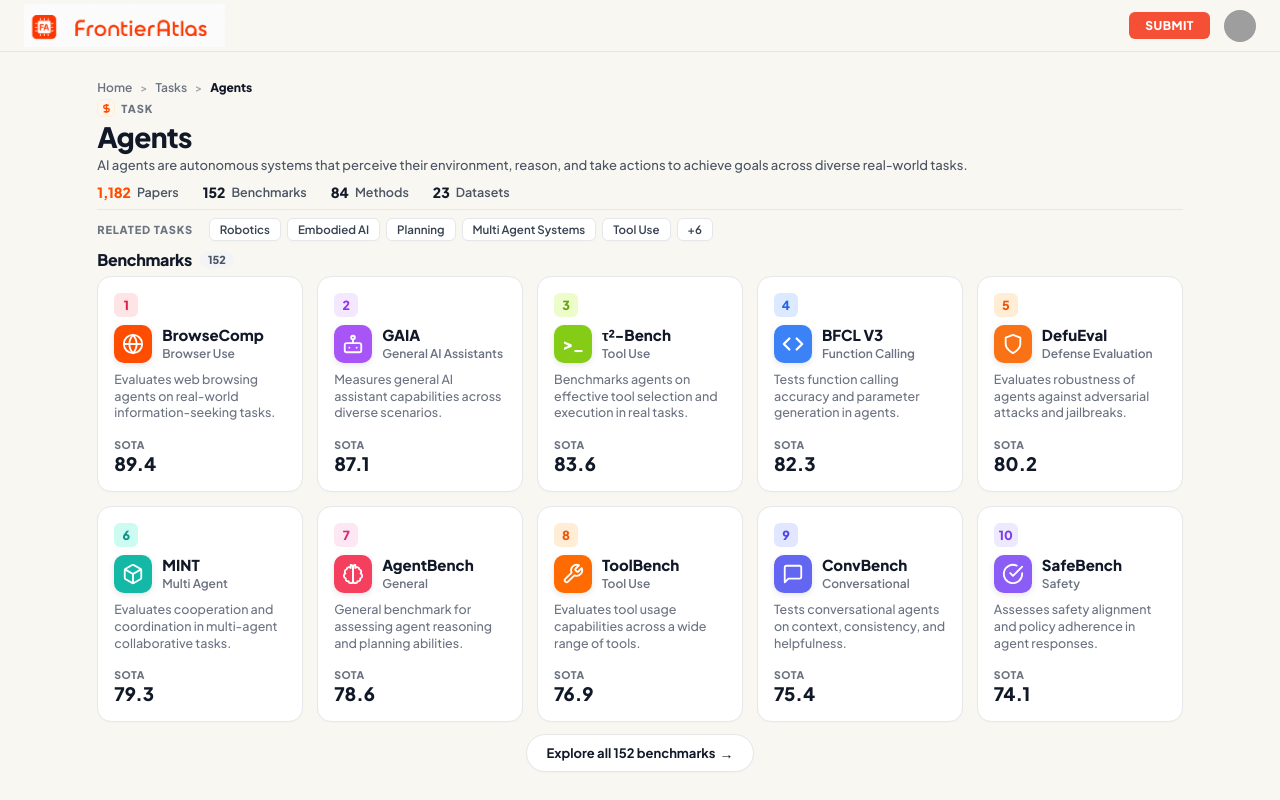
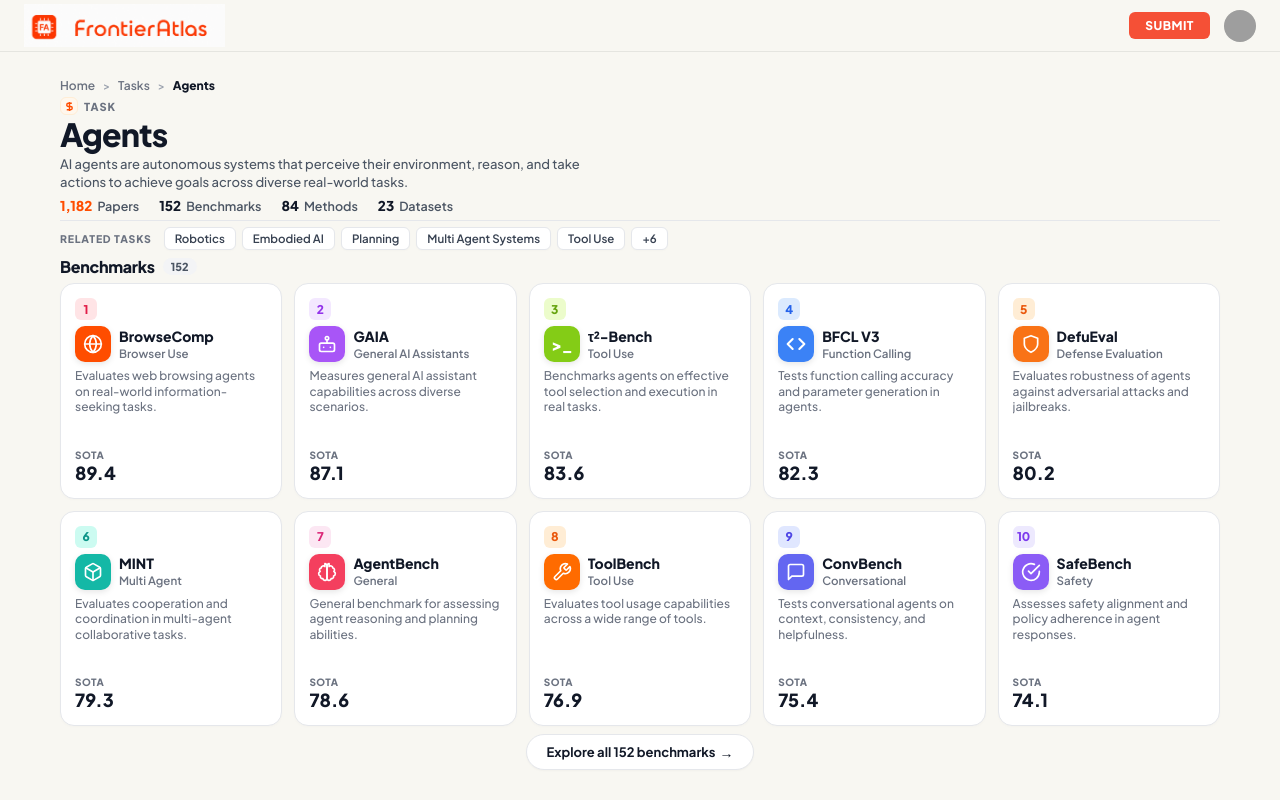
Before and after one commit to Deepak-Solanki04/Frontier_Atlas, a Next.js app: page /agents in a window 1280 px wide. Built offline with nearby package versions, Linux system fonts and the light colour scheme; grey boxes are pictures that could not be loaded.

Commit message:
style: exact mockup replica - full-width container, flex grid fills remaining height, all cards identical size, zero scrollbar

```diff
--- a/app/globals.css
+++ b/app/globals.css
@@ -443,19 +443,16 @@ footer.site-footer-bar {
   height: calc(100vh - 52px);
   max-height: calc(100vh - 52px);
   overflow: hidden !important;
-  display: flex;
-  justify-content: center;
 }
 
 .topic-hero-container {
-  width: 92%;
-  max-width: 1440px;
+  width: 100%;
+  max-width: 100%;
   height: 100%;
-  margin: 0 auto;
-  padding: 12px 24px 8px;
+  margin: 0;
+  padding: 10px 36px 10px;
   display: flex;
   flex-direction: column;
-  justify-content: space-between;
   overflow: hidden;
 }
 
@@ -478,7 +475,7 @@ footer.site-footer-bar {
   display: flex;
   align-items: center;
   gap: 6px;
-  margin-bottom: 4px;
+  margin-bottom: 2px;
   flex-shrink: 0;
 }
 .topic-task-icon {
@@ -500,11 +497,11 @@ footer.site-footer-bar {
 }
 
 .topic-hero-title {
-  font-size: 28px;
+  font-size: 32px;
   font-weight: 800;
   color: #111827;
-  letter-spacing: -0.6px;
-  line-height: 1.15;
+  letter-spacing: -0.8px;
+  line-height: 1.1;
   margin-bottom: 4px;
   flex-shrink: 0;
 }
@@ -514,26 +511,26 @@ footer.site-footer-bar {
   font-weight: 500;
   color: #4b5563;
   line-height: 1.35;
-  max-width: 900px;
-  margin-bottom: 8px;
+  max-width: 560px;
+  margin-bottom: 6px;
   flex-shrink: 0;
 }
 
 .topic-stats-row {
   display: flex;
   align-items: center;
-  gap: 24px;
+  gap: 20px;
   flex-wrap: wrap;
-  margin-bottom: 8px;
+  margin-bottom: 6px;
   flex-shrink: 0;
 }
 .topic-stat-item {
   display: flex;
   align-items: center;
-  gap: 6px;
+  gap: 5px;
 }
 .topic-stat-count {
-  font-size: 14px;
+  font-size: 13.5px;
   font-weight: 800;
   color: #111827;
 }
@@ -547,7 +544,7 @@ footer.site-footer-bar {
 .topic-hero-divider {
   border: none;
   border-bottom: 1px solid #e5e7eb;
-  margin: 0 0 8px 0;
+  margin: 0 0 6px 0;
   width: 100%;
   flex-shrink: 0;
 }
@@ -555,17 +552,17 @@ footer.site-footer-bar {
 .topic-related-row {
   display: flex;
   align-items: center;
-  gap: 10px;
+  gap: 8px;
   flex-wrap: wrap;
-  margin-bottom: 8px;
+  margin-bottom: 6px;
   flex-shrink: 0;
 }
 .topic-related-label {
-  font-size: 11px;
+  font-size: 10.5px;
   font-weight: 800;
   letter-spacing: 0.8px;
   color: #6b7280;
-  margin-right: 6px;
+  margin-right: 4px;
 }
 .topic-related-chips {
   display: flex;
@@ -616,10 +613,8 @@ footer.site-footer-bar {
 .topic-benchmarks-grid {
   display: grid;
   grid-template-columns: repeat(5, 1fr);
-  grid-template-rows: repeat(2, 1fr);
-  gap: 14px;
-  margin-bottom: 8px;
-  width: 100%;
+  grid-template-rows: 1fr 1fr;
+  gap: 12px;
   flex: 1;
   min-height: 0;
 }
@@ -628,15 +623,14 @@ footer.site-footer-bar {
   background: #ffffff;
   border: 1px solid #e5e7eb;
   border-radius: 14px;
-  padding: 16px;
+  padding: 14px;
   display: flex;
   flex-direction: column;
   justify-content: space-between;
   box-shadow: 0 1px 3px rgba(0,0,0,0.02);
   transition: all 0.2s ease;
-  width: 100%;
-  height: 100%;
   overflow: hidden;
+  min-height: 0;
 }
 .benchmark-card:hover {
   box-shadow: 0 6px 16px rgba(0,0,0,0.06);
@@ -645,28 +639,28 @@ footer.site-footer-bar {
 }
 
 .bench-rank-pill {
-  font-size: 12.5px;
+  font-size: 12px;
   font-weight: 800;
-  width: 24px;
-  height: 24px;
+  width: 22px;
+  height: 22px;
   border-radius: 6px;
   display: flex;
   align-items: center;
   justify-content: center;
-  margin-bottom: 8px;
+  margin-bottom: 6px;
   flex-shrink: 0;
 }
 
 .bench-card-header {
   display: flex;
   align-items: center;
-  gap: 10px;
-  margin-bottom: 8px;
+  gap: 8px;
+  margin-bottom: 6px;
   flex-shrink: 0;
 }
 .bench-icon-box {
-  width: 38px;
-  height: 38px;
+  width: 36px;
+  height: 36px;
   border-radius: 10px;
   display: flex;
   align-items: center;
@@ -676,8 +670,8 @@ footer.site-footer-bar {
   box-shadow: 0 2px 6px rgba(0,0,0,0.1);
 }
 .bench-icon-box svg {
-  width: 22px;
-  height: 22px;
+  width: 20px;
+  height: 20px;
 }
 .bench-title-col {
   display: flex;
@@ -685,7 +679,7 @@ footer.site-footer-bar {
   min-width: 0;
 }
 .bench-name {
-  font-size: 15px;
+  font-size: 14px;
   font-weight: 800;
   color: #111827;
   line-height: 1.2;
@@ -694,43 +688,45 @@ footer.site-footer-bar {
   text-overflow: ellipsis;
 }
 .bench-sub {
-  font-size: 12px;
+  font-size: 11.5px;
   font-weight: 600;
   color: #6b7280;
-  margin-top: 2px;
+  margin-top: 1px;
   white-space: nowrap;
   overflow: hidden;
   text-overflow: ellipsis;
 }
 
 .bench-desc {
-  font-size: 12.5px;
+  font-size: 12px;
   font-weight: 500;
   color: #6b7280;
-  line-height: 1.35;
-  margin-bottom: 8px;
+  line-height: 1.3;
   display: -webkit-box;
   -webkit-line-clamp: 3;
   -webkit-box-orient: vertical;
   overflow: hidden;
+  flex: 1;
+  min-height: 0;
 }
 
 .bench-footer {
   display: flex;
   flex-direction: column;
-  gap: 1px;
+  gap: 0px;
   margin-top: auto;
+  padding-top: 4px;
   flex-shrink: 0;
 }
 .bench-sota-label {
-  font-size: 10.5px;
+  font-size: 10px;
   font-weight: 800;
   color: #6b7280;
   letter-spacing: 0.5px;
   text-transform: uppercase;
 }
 .bench-sota-score {
-  font-size: 18.5px;
+  font-size: 18px;
   font-weight: 800;
   color: #111827;
 }
@@ -738,8 +734,7 @@ footer.site-footer-bar {
 .topic-explore-container {
   display: flex;
   justify-content: center;
-  margin-bottom: 0;
-  padding: 4px 0;
+  padding: 8px 0 4px;
   flex-shrink: 0;
 }
 
@@ -747,7 +742,7 @@ footer.site-footer-bar {
   background: #ffffff;
   border: 1px solid #e5e7eb;
   border-radius: 20px;
-  padding: 9px 20px;
+  padding: 8px 20px;
   font-size: 13px;
   font-weight: 700;
   color: #111827;
```
